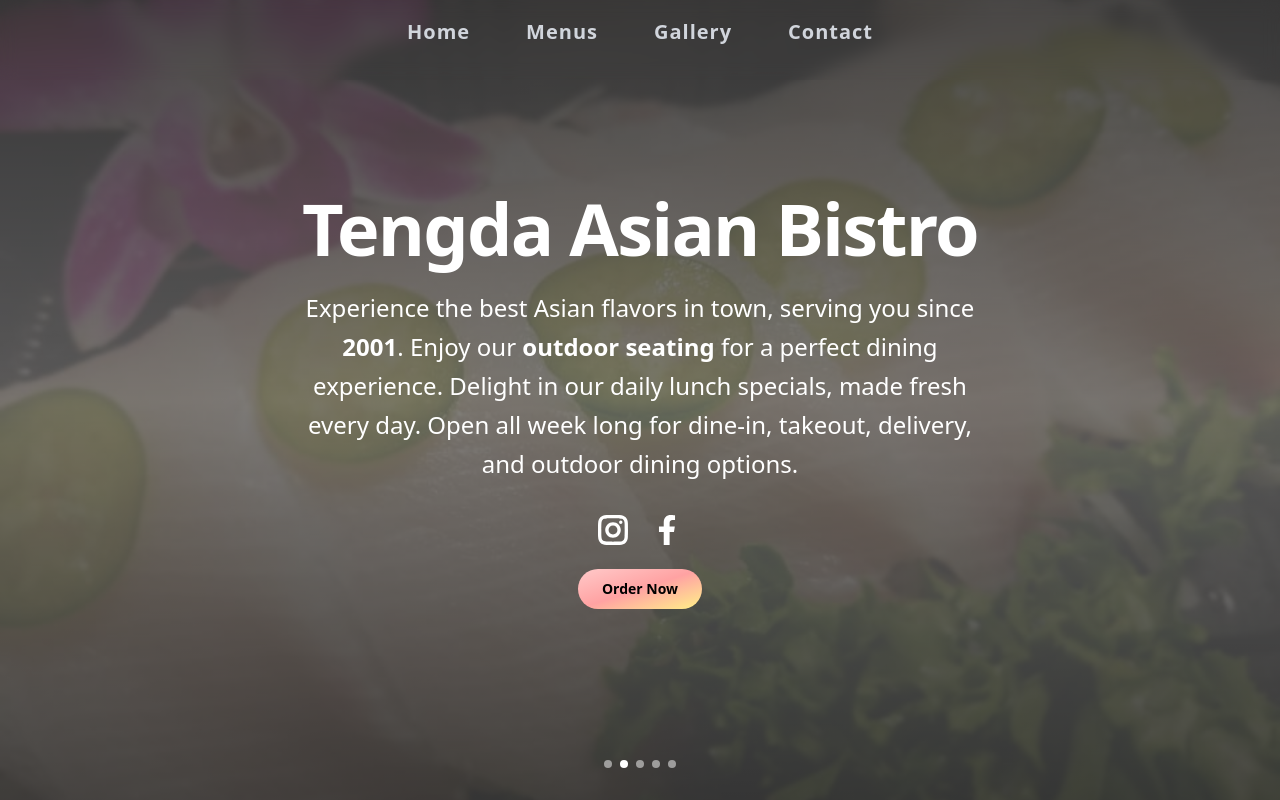
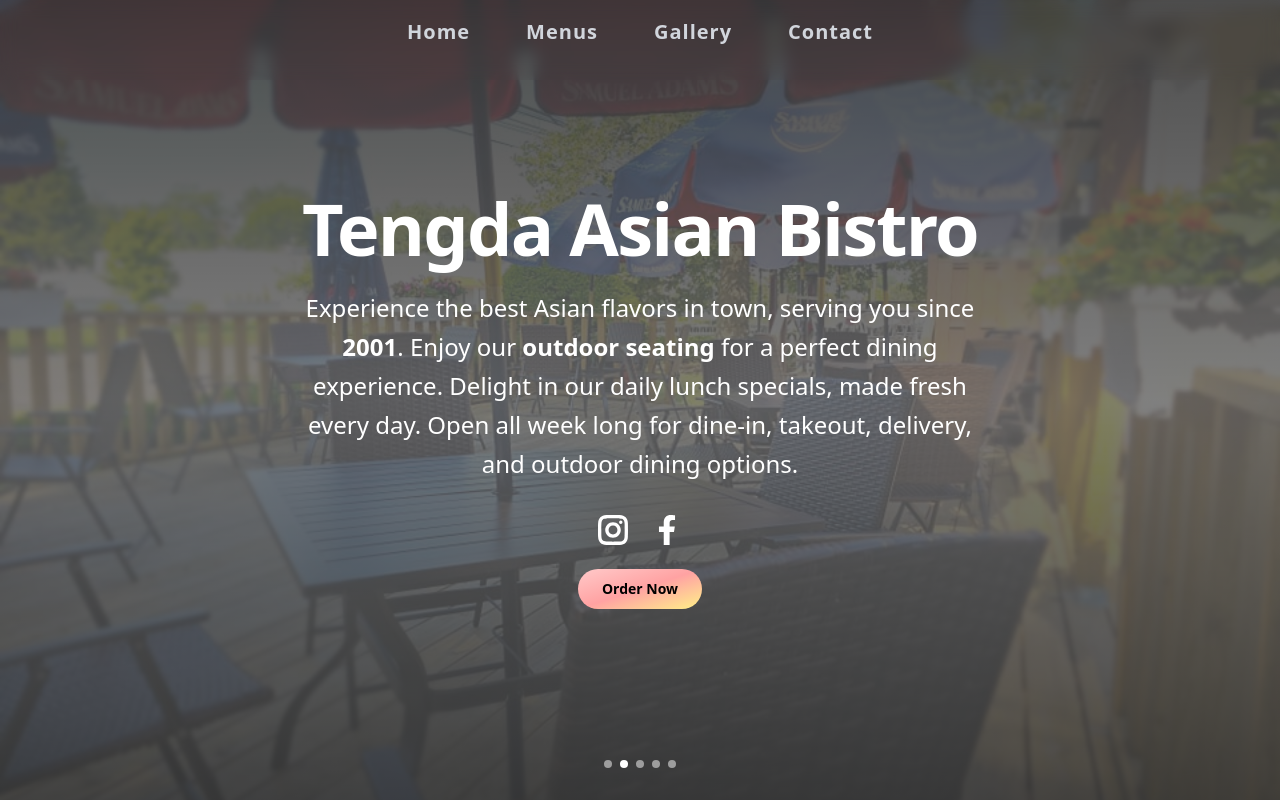
Before and after one commit to BasicallyManny/Tengda_Asian_Bistro, a React (Vite) app: page / in a window 1280 px wide. Shown: the top 800 px of the page. Built offline with nearby package versions, Linux system fonts and the light colour scheme.

Commit message:
updated hero photos

```diff
--- a/src/components/sections/Hero.tsx
+++ b/src/components/sections/Hero.tsx
@@ -2,8 +2,8 @@
 import sushiRoll from "../../assets/heroImages/sushiRoll.webp";
 import galleryPreview2 from "../../assets/gallery/galleryPreview2.jpg";
 import rollAndHandRolllDinner from "../../assets/menuImages/rollAndHandRollDinner.jpg";
-import sashimiDinnerImg from "../../assets/menuImages/sashimiDinner.jpg";
-import specialRolls from "../../assets/menuImages/specialRollsDinner.jpg";
+import outDoor1 from "../../assets/heroImages/ourDoor1.jpg"
+import outDoor2 from "../../assets/heroImages/outdoor2.jpg"
 import { GrInstagram } from "react-icons/gr";
 import { FaFacebookF } from "react-icons/fa";
 
@@ -12,10 +12,10 @@
 export const Hero = () => {
   const images = [
     sushiRoll,
-    sashimiDinnerImg,
+    outDoor1,
     rollAndHandRolllDinner,
     galleryPreview2,
-    specialRolls
+    outDoor2
   ];
 
   const [currentIndex, setCurrentIndex] = useState(0);
@@ -41,7 +41,7 @@
             animate={{ opacity: 1 }}
             exit={{ opacity: 0 }}
             transition={{ duration: 1 }}
-            className="w-full h-full object-cover opacity-85 object-center"
+            className="w-full h-full object-cover opacity-5a object-center"
             loading="eager"
           />
         </AnimatePresence>
```
Also changed, not shown: src/assets/heroImages/ourDoor1.jpg (added), src/assets/heroImages/outdoor2.jpg (added).
